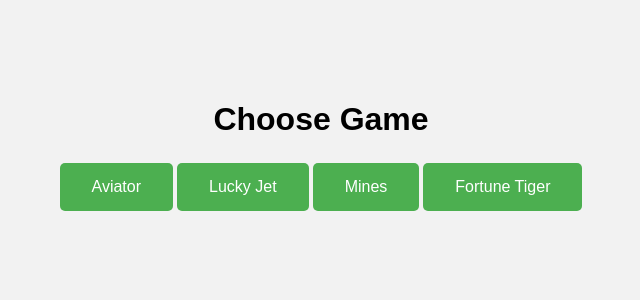
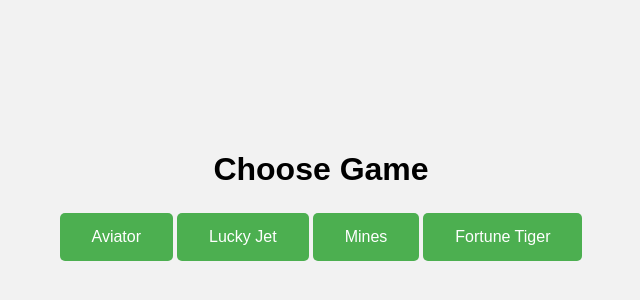
Before and after one commit to hack1w/hack1w.github.io, a plain HTML site: page index.html in a window 1280 px wide. Shown: the part 78-378 px from the top of the page, without its empty margins (319-959 px from the left). Drawn offline with Linux system fonts and the light colour scheme.

Commit message:
Add files via upload

```diff
--- a/index.html
+++ b/index.html
@@ -10,7 +10,7 @@
             flex-direction: column;
             align-items: center;  justify-content: center;  min-height: 100vh;  font-family: Arial, sans-serif;
             margin: 0;
-            margin-top: -175px;
+            margin-top: -125px;
             background-color: #f2f2f2;
         }
 
```
